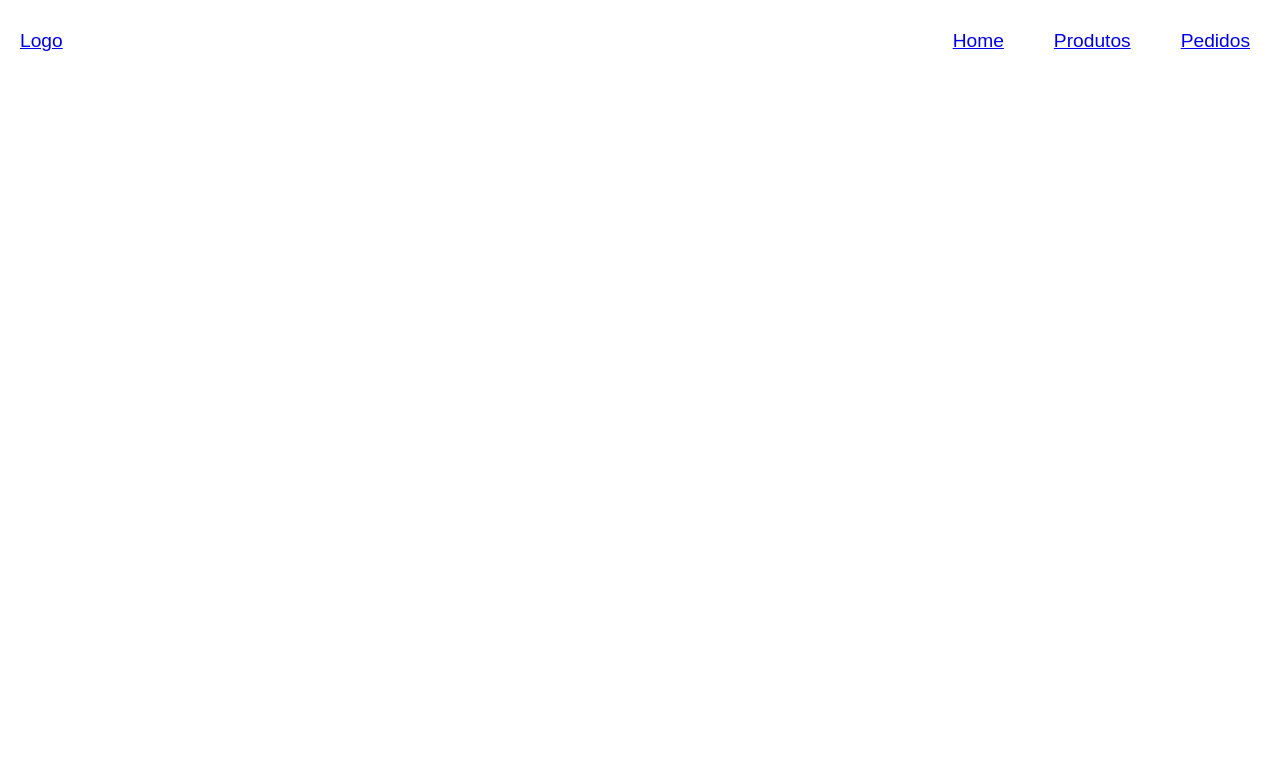
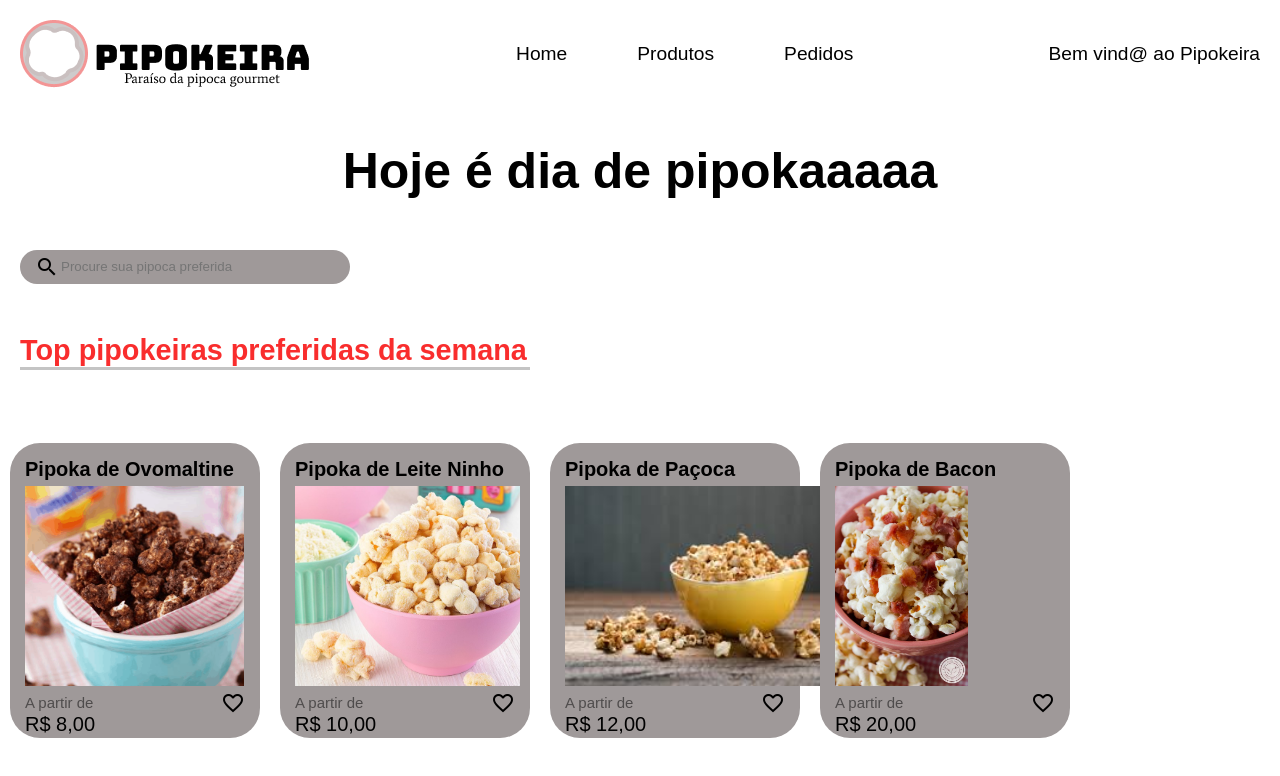
Before and after one commit to caslanna/Pipokeira, a plain HTML site: page index.html in a window 1280 px wide. Drawn offline with Linux system fonts and the light colour scheme.

Commit message:
2ndo dia..

```diff
--- a/css/styles.css
+++ b/css/styles.css
@@ -20,9 +20,14 @@ body, ul, li, p {
     flex-wrap: wrap;
 }
 
+.header a {
+    color: black;
+    text-decoration: none;
+}
 .menu {
     display: flex;
-    column-gap: 20px;
+    column-gap: 40px;
+    font-size: 20px;
 }
 
 .menu li {
@@ -32,5 +37,80 @@ body, ul, li, p {
 .menu li a {
     display: block;
     padding: 10px;
+    text-decoration: none;
+    color: black;
 
 }
+.pesquisa {
+    background-color: #9F9999;
+    border-radius: 20px;
+    display: flex;
+    width: 300px;
+    padding: 5px 15px;
+    margin-left: 20px;
+    margin-top: 50px;
+
+}
+
+.pesquisa input {
+    border: none;
+    background-color: transparent;
+    width: 100%;
+
+}
+
+.semana {
+    width: 530px;
+    color: #F92D2D;
+    margin-top: 50px;
+
+}
+
+.semana h2 {
+    border-bottom: solid #C4C4C4;
+    margin-left: 20px;
+}
+
+.subtitulo {
+    text-align: center;
+    font-size: 50px;
+}
+
+.card {
+    width: 220px;
+    height: 265px;
+    padding: 15px;
+    margin: 10px;
+    background-color: #9F9999;
+    border-radius: 30px;
+    margin-top: 50px;
+
+    }
+
+    .card img {
+        height: 200px;
+
+    }
+
+    .card h3 {
+        font-size: 20px;
+        margin: 0;
+        margin-bottom: 5px;
+    }
+
+    .card-footer {
+        display: flex;
+        justify-content: space-between;
+    }
+
+    .text-card span {
+        font-size: 15px;
+        color:rgba(0, 0, 0, 0.5)
+
+    }
+
+    .text-card p {
+        font-size: 20px;
+        color:rgb(0, 0, 0)
+
+    }
--- a/index.html
+++ b/index.html
@@ -1,23 +1,98 @@
 <!DOCTYPE html>
 <html lang="en">
+
 <head>
+    <link href="https://fonts.googleapis.com/icon?family=Material+Icons" rel="stylesheet">
     <meta charset="UTF-8">
     <meta http-equiv="X-UA-Compatible" content="IE=edge">
     <meta name="viewport" content="width=device-width, initial-scale=1.0">
     <title>Pipokeira</title>
     <link rel="stylesheet" href="css/styles.css">
+
 </head>
+
 <body>
     <header class="header">
-        <a href="/">Logo</a>
+        <img src="img/logo.png">
         <nav>
-           <ul class="menu">
-               <li><a href="/">Home</a></li>
-               <li><a href="/">Produtos</a></li>
-               <li><a href="/">Pedidos</a></li>
-           </ul>
+            <ul class="menu">
+                <li><a href="/">Home</a></li>
+                <li><a href="/">Produtos</a></li>
+                <li><a href="/">Pedidos</a></li>
+            </ul>
         </nav>
+        <a href="">Bem vind@ ao Pipokeira</a>
     </header>
+    <h1 class="subtitulo">Hoje é dia de pipokaaaaa</h1>
+    <div class="pesquisa">
+        <span class="material-icons">
+            search
+        </span>
+        <input type="text" placeholder="Procure sua pipoca preferida">
+    </div>
+    <div class="semana">
+        <h2>Top pipokeiras preferidas da semana </h2>
+
+    </div>
+    <div style="display: flex;">
+    <div class="card">
+        <h3>Pipoka de Ovomaltine</h3>
+        <img src="img/pipoca.png">
+        <div class="card-footer">
+            <div class="text-card">
+                <span>A partir de</span>
+                <p>R$ 8,00</p>
+
+            </div>
+            <span class="material-icons">
+                favorite_border
+            </span>
+        </div>
+    </div>
+    <div class="card">
+        <h3>Pipoka de Leite Ninho</h3>
+        <img src="img/leite.jpg">
+        <div class="card-footer">
+            <div class="text-card">
+                <span>A partir de</span>
+                <p>R$ 10,00</p>
+
+            </div>
+            <span class="material-icons">
+                favorite_border
+            </span>
+        </div>
+    </div>
+    <div class="card">
+        <h3>Pipoka de Paçoca</h3>
+        <img src="img/paçoca.jfif">
+        <div class="card-footer">
+            <div class="text-card">
+                <span>A partir de</span>
+                <p>R$ 12,00</p>
+
+            </div>
+            <span class="material-icons">
+                favorite_border
+            </span>
+        </div>
+    </div>
+    <div class="card">
+        <h3>Pipoka de Bacon</h3>
+        <img src="img/bacon.jpg">
+        <div class="card-footer">
+            <div class="text-card">
+                <span>A partir de</span>
+                <p>R$ 20,00</p>
+
+            </div>
+            <span class="material-icons">
+                favorite_border
+            </span>
+        </div>
+    </div>
+    </div>
 
 </body>
+
 </html>
```
Also changed, not shown: img/bacon.jpg (added), img/leite.jpg (added), img/logo.png (added), img/paçoca.jfif (added).
